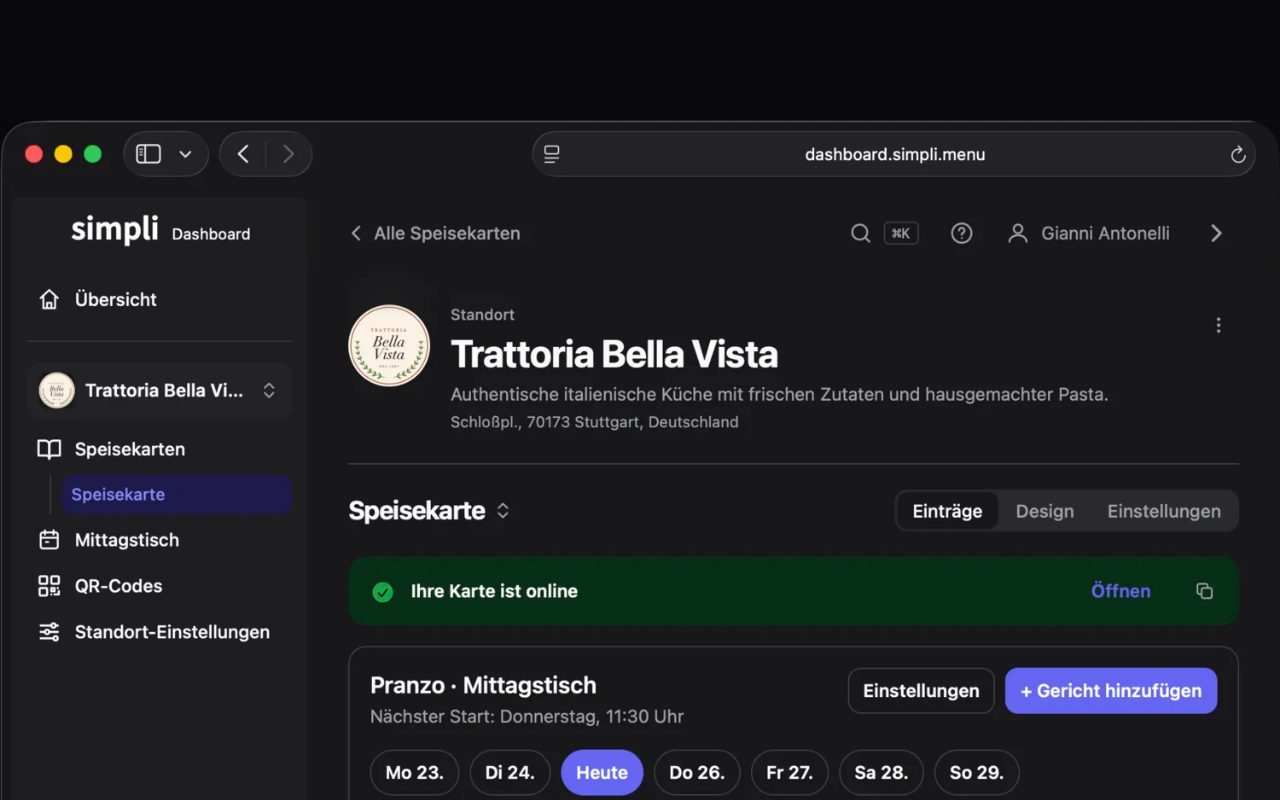
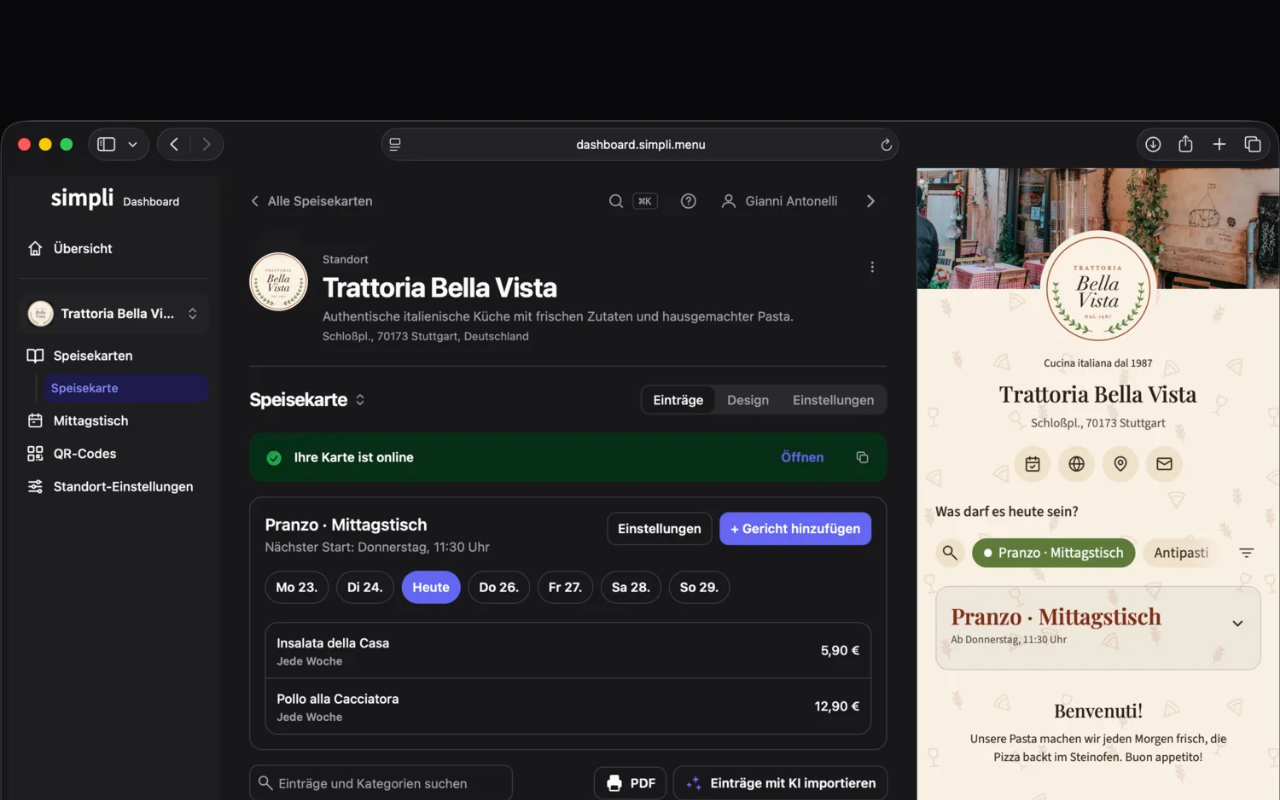
Before and after one commit to jnkoriginals/thieme-io, a Next.js app: page /en in a window 1280 px wide. Shown: the part 4320-5120 px from the top of the page. Built offline with nearby package versions, Linux system fonts and the light colour scheme.

Commit message:
Revert "Crop the editor screenshot to the editor"
This reverts commit 813ac9f236e187bfe3ec3f036985b8779b2c620d.

```diff
--- a/src/app/components/home/SimpliShowcase.tsx
+++ b/src/app/components/home/SimpliShowcase.tsx
@@ -52,7 +52,7 @@ export function SimpliShowcase({ lang }: { lang: Lang }) {
                     src='/real/simpli-editor-main.webp'
                     alt={text.editorAlt}
                     width={1500}
-                    height={1330}
+                    height={1113}
                     sizes='900px'
                     className='hidden w-[82%] h-auto rounded-3xl ring-1 ring-white/10 md:block'
                 />
```
Also changed, not shown: public/real/simpli-editor-main.webp.
